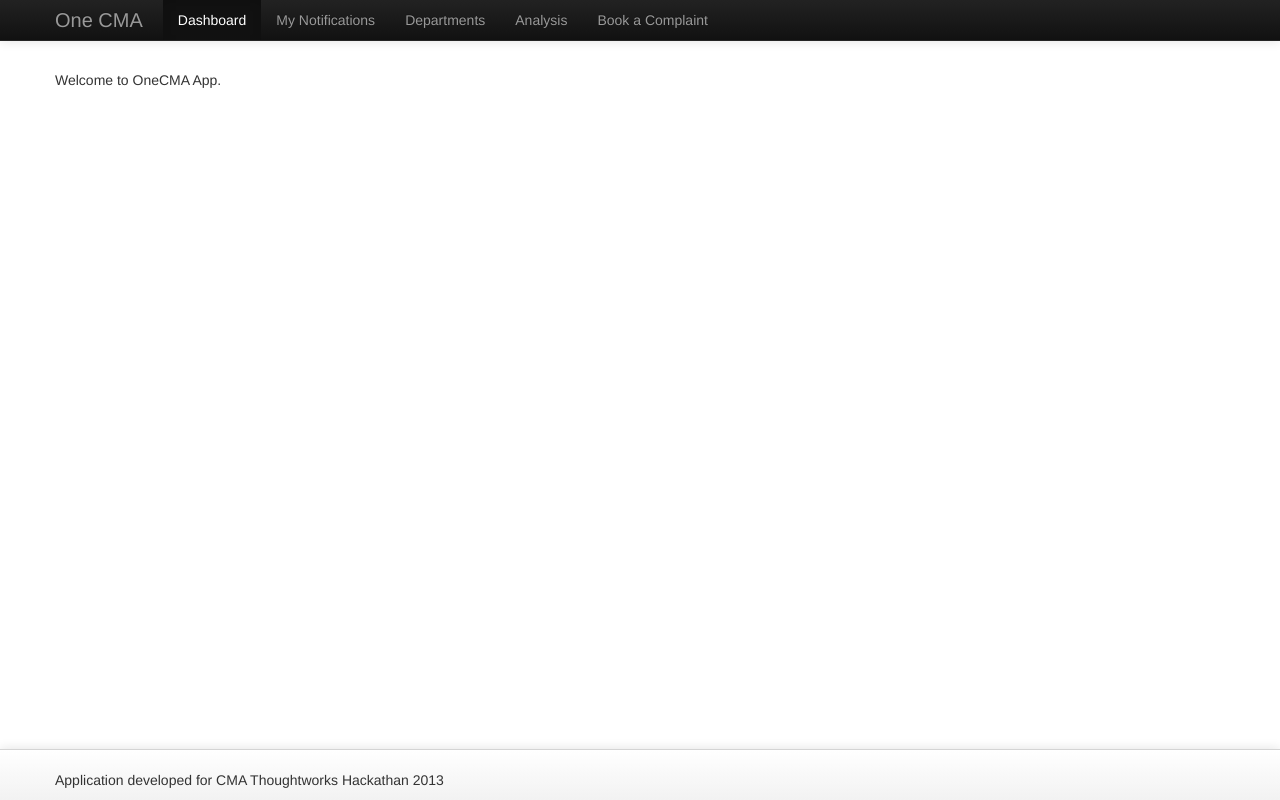
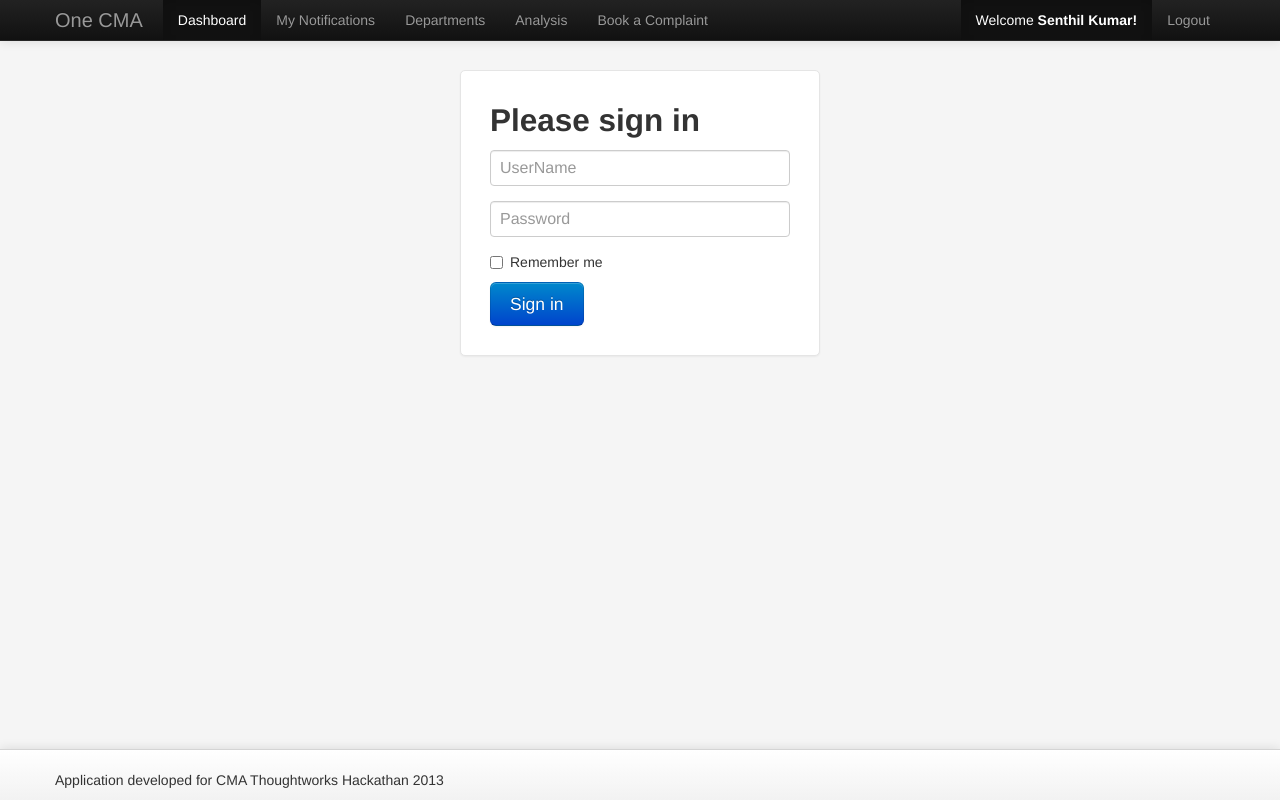
Before and after one commit to xenthil/yesoreye, a plain HTML site: page index.html at #/logout in a window 1280 px wide. Drawn offline with Linux system fonts and the light colour scheme.

Commit message:
Login Screen Added

```diff
--- a/css/app.css
+++ b/css/app.css
@@ -6,4 +6,31 @@ html
 body
 {
   padding-top: 70px;
+  padding-bottom: 70px;
+        background-color: #f5f5f5;
 }
+
+.form-signin {
+max-width: 300px;
+padding: 19px 29px 29px;
+margin: 0 auto 20px;
+background-color: #fff;
+border: 1px solid #e5e5e5;
+-webkit-border-radius: 5px;
+   -moz-border-radius: 5px;
+        border-radius: 5px;
+-webkit-box-shadow: 0 1px 2px rgba(0,0,0,.05);
+   -moz-box-shadow: 0 1px 2px rgba(0,0,0,.05);
+        box-shadow: 0 1px 2px rgba(0,0,0,.05);
+}
+.form-signin .form-signin-heading,
+.form-signin .checkbox {
+margin-bottom: 10px;
+}
+.form-signin input[type="text"],
+.form-signin input[type="password"] {
+font-size: 16px;
+height: auto;
+margin-bottom: 15px;
+padding: 7px 9px;
+}
--- a/js/app.js
+++ b/js/app.js
@@ -9,6 +9,7 @@ app.config(function($routeProvider)
 	$routeProvider.when("/departments", {templateUrl:"partials/departments.html"});
 	$routeProvider.when("/analytics", {templateUrl:"partials/analytics.html"});
     $routeProvider.when("/complaints", {templateUrl: "partials/complaints.html"});
+    $routeProvider.when("/logout", {templateUrl: "partials/login.html"});
     $routeProvider.otherwise({redirectTo: '/home'});
 });
 
--- /dev/null
+++ b/partials/login.html
@@ -0,0 +1,11 @@
+      <form class="form-signin">
+        <h2 class="form-signin-heading">Please sign in</h2>
+        <input type="text" class="input-block-level" placeholder="UserName">
+        <input type="password" class="input-block-level" placeholder="Password">
+        <label class="checkbox">
+          <input type="checkbox" value="remember-me"> Remember me
+        </label>
+        <a class="btn btn-large btn-primary" class="button" href="#/dashboard">Sign in</a>
+      </form>
+
+    </div>
--- a/partials/menu.html
+++ b/partials/menu.html
@@ -15,6 +15,10 @@
           <li class=""><a href="#/analytics">Analysis</a></li>
           <li class=""><a href="#/complaints">Book a Complaint</a></li>
         </ul>
+        <ul class="nav pull-right">
+          <li class="active"><a href="#/dashboard">Welcome <b>Senthil Kumar!</b></a></li>
+          <li class=""><a href="#/logout">Logout</a></li>
+        </ul>
       </div>
     </div>
   </div>
```
